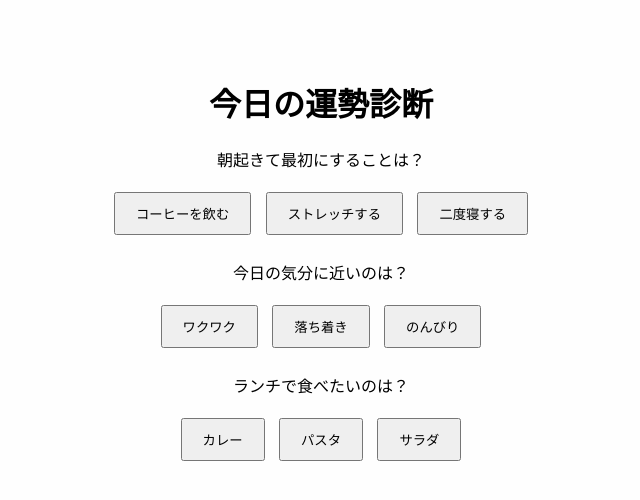
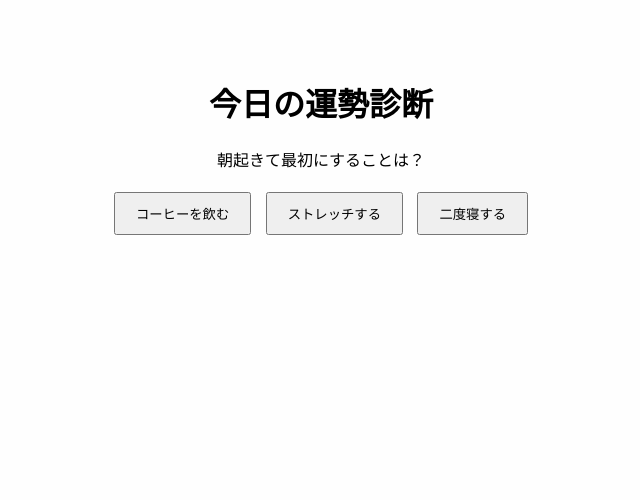
Before and after one commit to tnatnatna/test-diagnosis, a plain HTML site: page index.html in a window 1280 px wide. Shown: the whole page, without its empty margins (319-959 px from the left). Drawn offline with Linux system fonts and the light colour scheme.

Commit message:
Hide question divs for q2 and q3

```diff
--- a/index.html
+++ b/index.html
@@ -20,14 +20,14 @@
     <button onclick="addScore(3)">二度寝する</button>
   </div>
 
-  <div class="question" id="q2">
+  <div class="question" id="q2" style="display:none;">
     <p>今日の気分に近いのは？</p>
     <button onclick="addScore(1)">ワクワク</button>
     <button onclick="addScore(2)">落ち着き</button>
     <button onclick="addScore(3)">のんびり</button>
   </div>
 
-  <div class="question" id="q3">
+  <div class="question" id="q3" style="display:none;">
     <p>ランチで食べたいのは？</p>
     <button onclick="addScore(1)">カレー</button>
     <button onclick="addScore(2)">パスタ</button>
```
